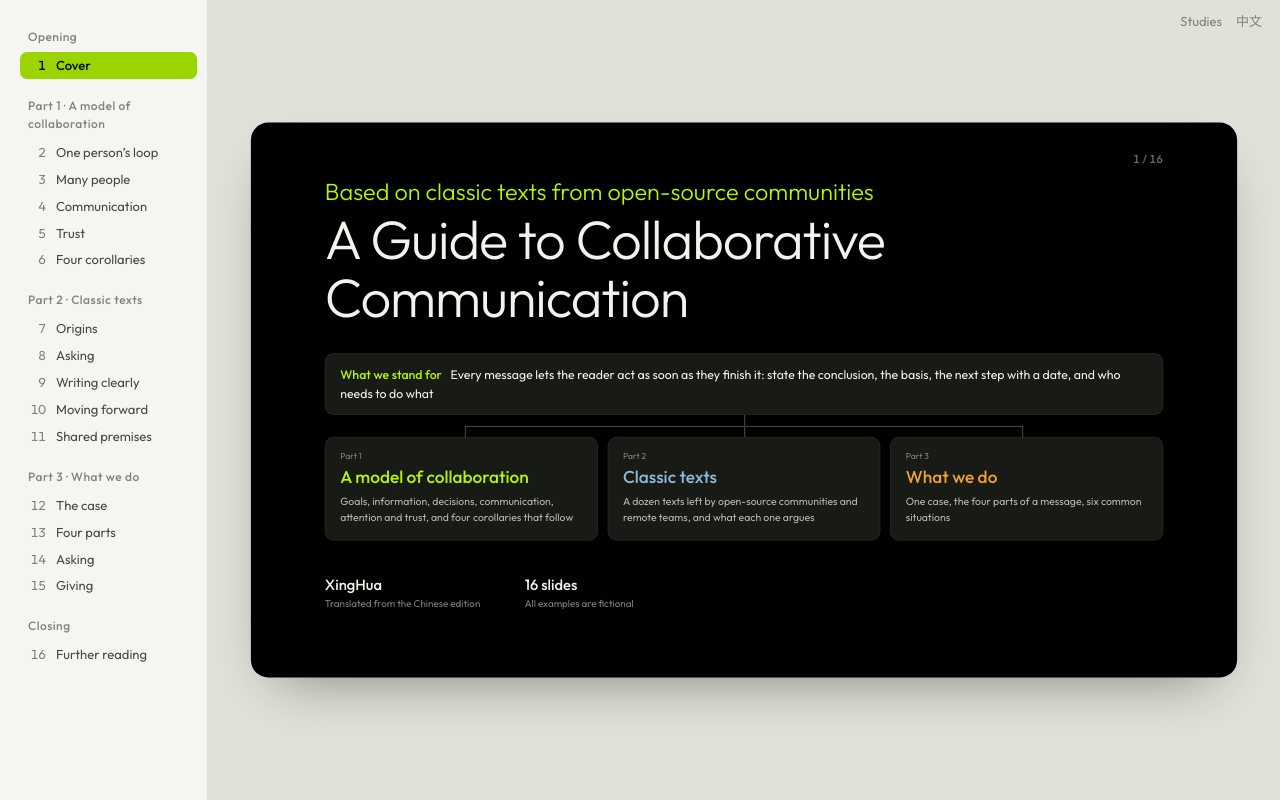
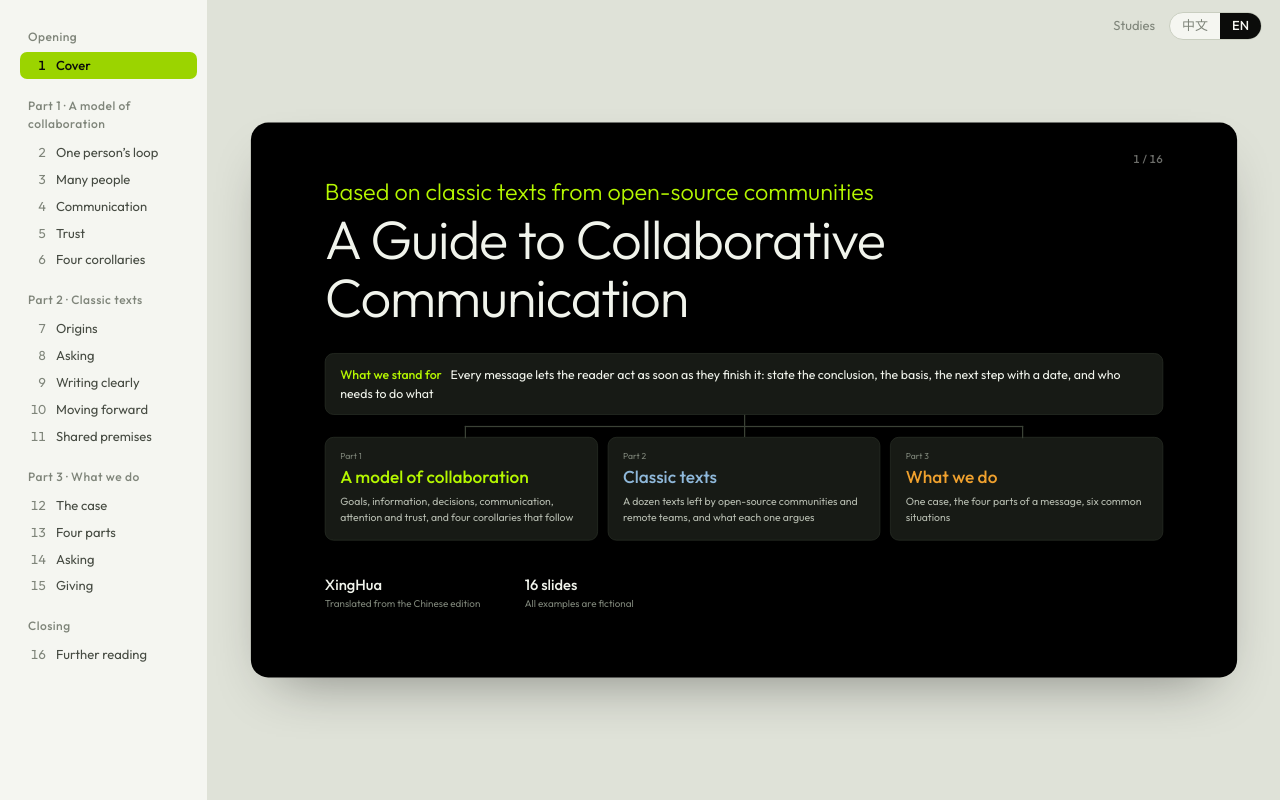
Before and after one commit to starding/studies, a plain HTML site: page collaborative-communication/en/index.html in a window 1280 px wide. Drawn offline with Linux system fonts and the light colour scheme.

Commit message:
Turn the language link into a switch that keeps the current slide
Co-Authored-By: Claude Fable 5.2 <noreply@anthropic.com>

```diff
--- a/collaborative-communication/en/index.html
+++ b/collaborative-communication/en/index.html
@@ -375,10 +375,14 @@ a:hover{text-decoration-color:var(--focus)}
 .claim{font-size:23px;margin-top:14px}
 .dir2{margin-top:10px}.dir2>div{padding:9px 16px;font-size:15px}.dir2 b{font-size:17px}
 .sc{padding:18px 22px 6px}.sc .rw{font-size:15px;padding:9px 0}.sc h3{font-size:24px}
+.topbar{align-items:center}
+.topbar .seg{display:flex;border:1px solid var(--line-2);border-radius:999px;overflow:hidden;background:var(--bg)}
+.topbar .seg a,.topbar .seg b{padding:3px 12px;font-weight:500}
+.topbar .seg b{background:var(--ink);color:var(--bg)}
 </style>
 </head>
 <body>
-<div class="topbar"><a href="../../">Studies</a><a href="../">中文</a></div>
+<div class="topbar"><a href="../../">Studies</a><span class="seg"><a href="../" data-lang>中文</a><b>EN</b></span></div>
 <main id="deck">
 
 <section class="slide dark cover" aria-label="Cover">
@@ -806,6 +810,7 @@ a:hover{text-decoration-color:var(--focus)}
     var x=(r.left-sr.left)/K,y=(r.bottom-sr.top)/K+10;
     pop.style.left=Math.min(x,1600-440)+'px';pop.style.top=y+'px';pop.dataset.t=t.dataset.term;pop.style.display='block';
   });
+  [].forEach.call(document.querySelectorAll('.topbar a[data-lang]'),function(a){a.addEventListener('click',function(e){e.preventDefault();location.href=a.getAttribute('href')+location.hash})});
   try{window.focus()}catch(e){}
 })();
 </script>
```
Also changed, not shown: collaborative-communication/index.html (+6 -1 lines).
